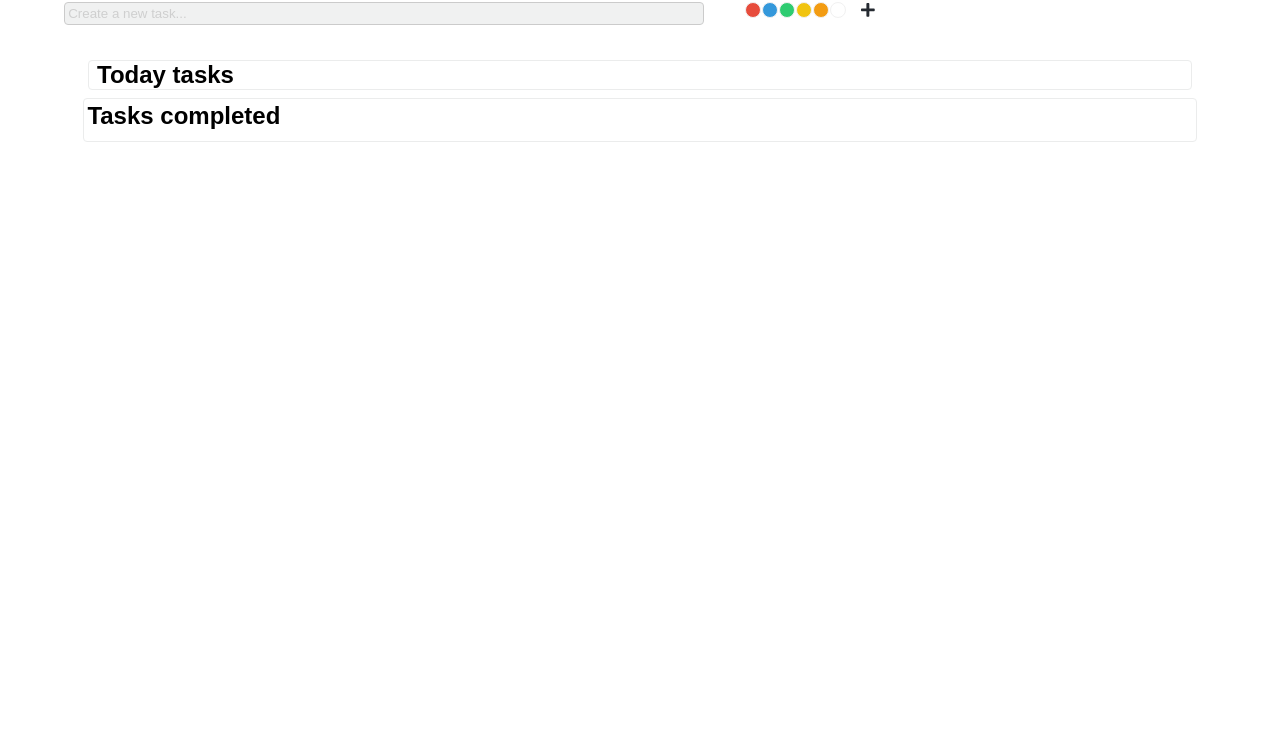
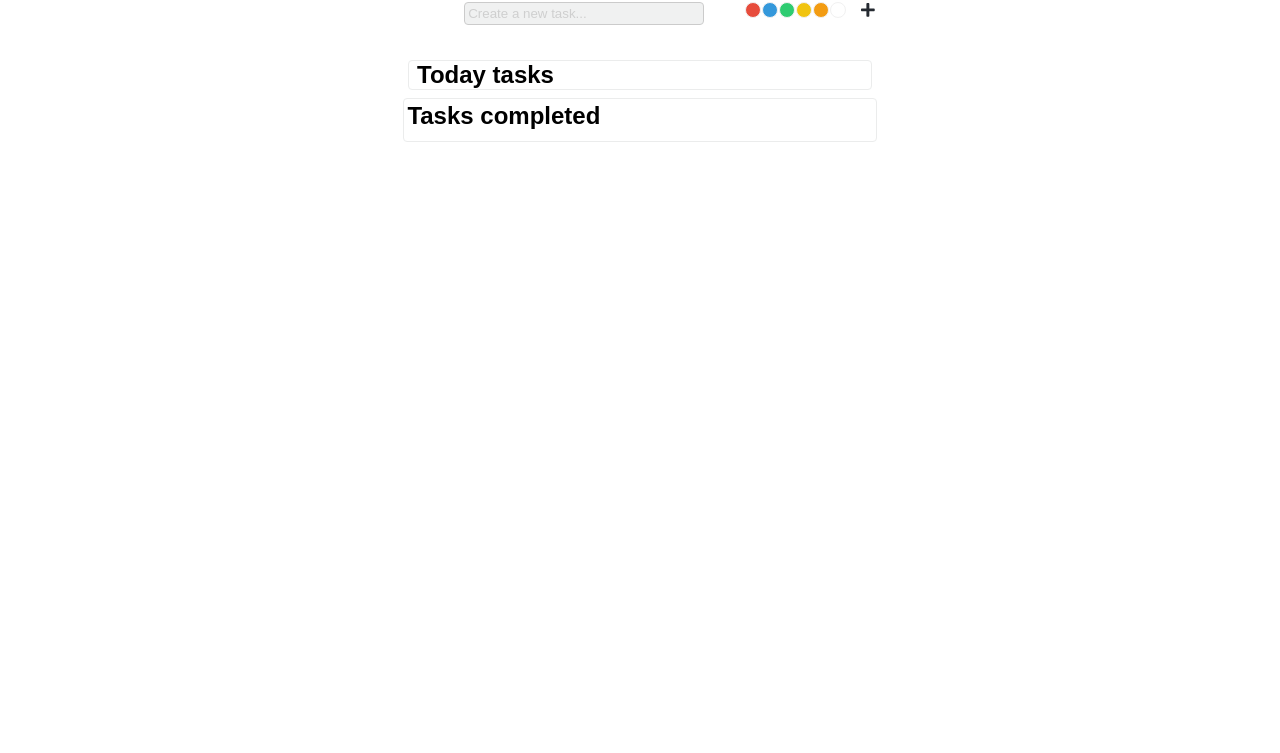
Before and after one commit to lucasxavier-dev/tasker, a plain HTML site: page index.html in a window 1280 px wide. Shown: the part 47-800 px from the top of the page. Drawn offline with Linux system fonts and the light colour scheme.

Commit message:
Charge background-color

```diff
--- a/styles/global.css
+++ b/styles/global.css
@@ -25,6 +25,8 @@
 
 body {
     background-color: var(--FFFFFF-color);
+    max-width: 480px;
+    margin: 0 auto;
 }
 
     /* create-tasks */
@@ -167,6 +169,7 @@ body {
     }
 
     #create-task .check-task {
+        background: #e2e2e2ba;
         border: 0.2px solid #EBECEC;
         border-radius: 0.25rem;
         margin: 0.25rem 0.5rem 0.5rem 0.25rem;
```
Also changed, not shown: index.html (+0 -1 lines).
